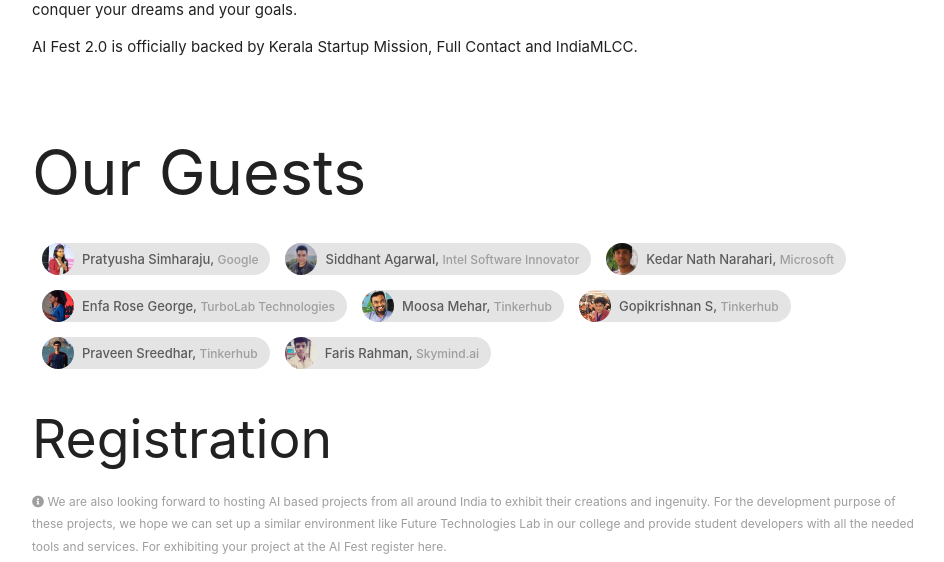
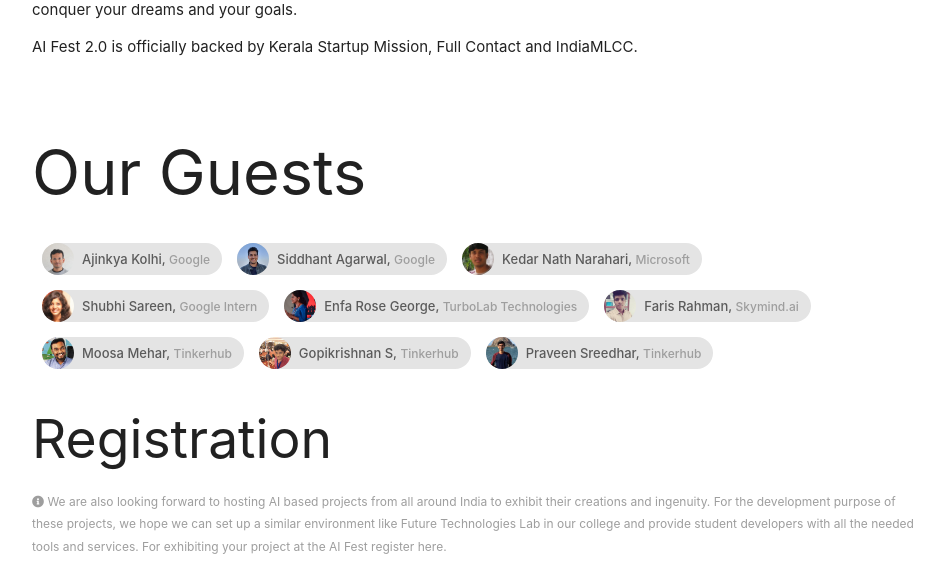
Before and after one commit to iedccoet/aifestregistration, a PHP site: page / in a window 1280 px wide. Shown: the part 1275-1837 px from the top of the page, without its empty margins (160-1104 px from the left). Run offline with PHP 8.4, Linux system fonts and the light colour scheme; some libraries are stand-ins or nearby versions.

Commit message:
updated guests

```diff
--- /dev/null
+++ b/img/desktop.ini
@@ -0,0 +1,2 @@
+[LocalizedFileNames]
+logo_2.png=@logo_2.png,0
--- a/index.php
+++ b/index.php
@@ -99,20 +99,28 @@
 
         <div class="guestinstance">
                 <div class="chip">
-                        <img src="./img/prathyusha.jpeg" alt="Contact Person">
-                        Pratyusha Simharaju, <label> Google </label>
+                        <img src="./img/ajinkya_kolhi.jpeg" alt="Contact Person">
+                        Ajinkya Kolhi, <label> Google </label>
                 </div>
                 <div class="chip">
                         <img src="./img/sidagarwal.jpg" alt="Contact Person">
-                        Siddhant Agarwal, <label> Intel Software Innovator </label>
+                        Siddhant Agarwal, <label> Google </label>
                 </div>
                 <div class="chip">
                         <img src="./img/kedar_nath.png" alt="Contact Person">
                         Kedar Nath Narahari, <label> Microsoft </label>
                 </div>
                 <div class="chip">
+                        <img src="./img/shubhi_sareen.jpg" alt="Contact Person">
+                        Shubhi Sareen, <label> Google Intern </label>
+                </div>
+                <div class="chip">
                         <img src="./img/enfageorge.jpeg" alt="Contact Person">
                         Enfa Rose George, <label> TurboLab Technologies </label>
+                </div>
+                <div class="chip">
+                        <img src="./img/farizrahman.jpeg" alt="Contact Person">
+                        Faris Rahman, <label> Skymind.ai </label>
                 </div>
                 <div class="chip">
                         <img src="./img/meharmoosa.jpg" alt="Contact Person">
@@ -127,10 +135,7 @@
                     Praveen Sreedhar, <label> Tinkerhub </label>
                 </div>
 
-                <div class="chip">
-                        <img src="./img/farizrahman.jpeg" alt="Contact Person">
-                        Faris Rahman, <label> Skymind.ai </label>
-                </div>
+
 
 
 
```
Also changed, not shown: img/ajinkya_kolhi.jpeg (added), img/favicon.ico (added), img/logo_2.png (added), img/shubhi_sareen.jpg (added), img/sidagarwal.jpg.
